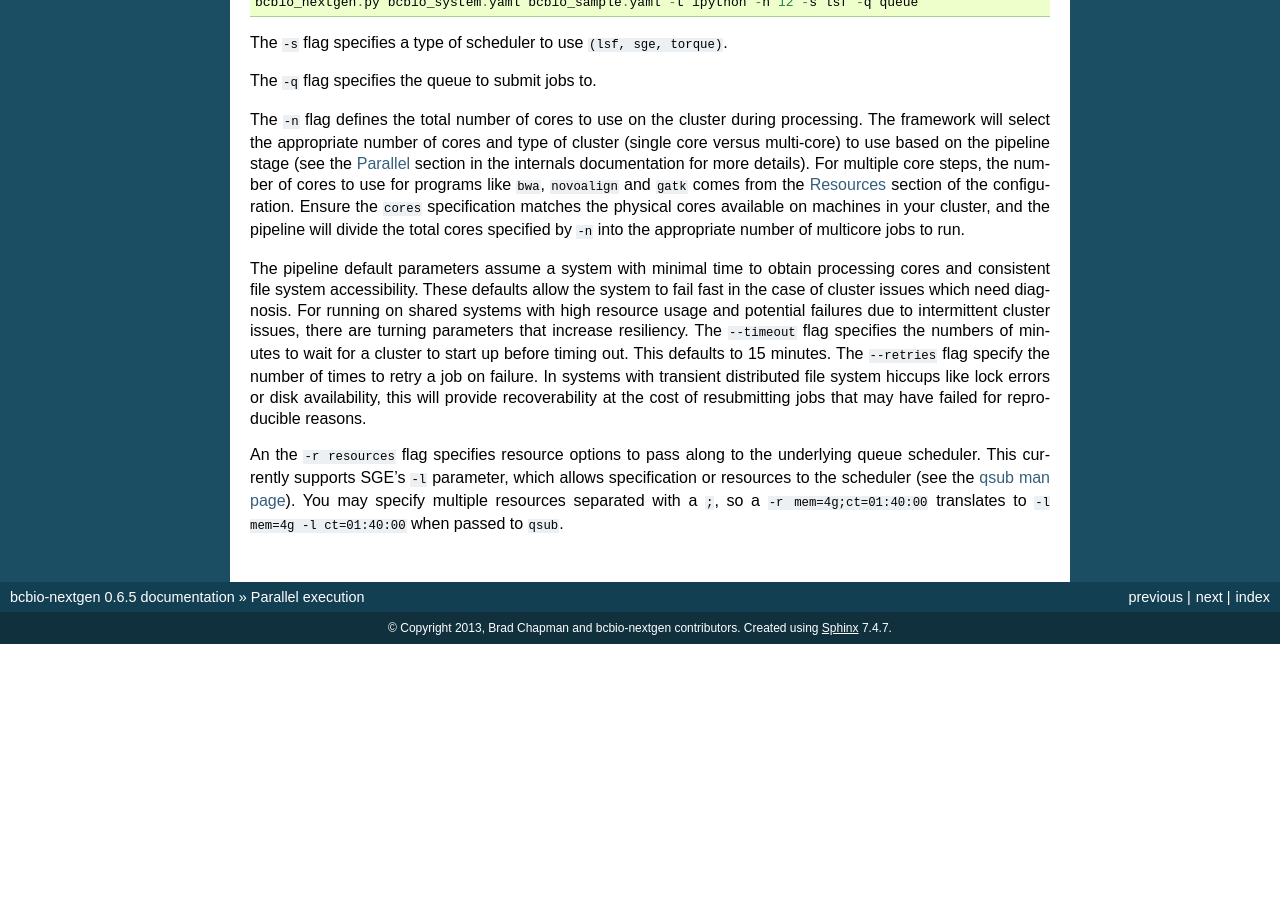
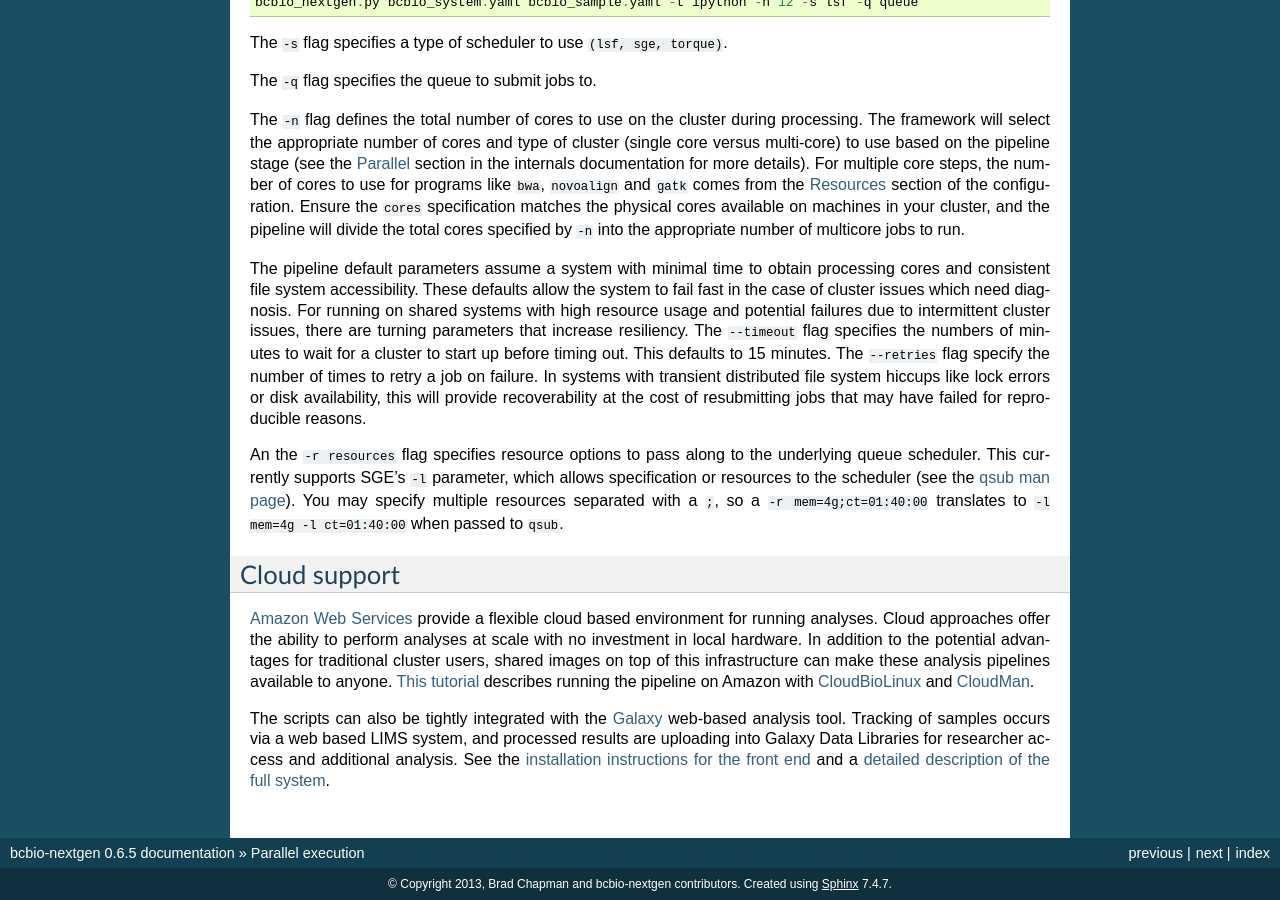
Before and after one commit to bcbio/bcbio-nextgen, a Sphinx documentation site: the page built from docs/contents/parallel.rst, in a window 1280 px wide and 900 px high, scrolled down 615 px. Built offline with Sphinx 7.4.7, drawn with Linux system fonts in a browser that asks for light colours; before the commit the page ends 1259 px from its top, so only the background shows below that; some of the changed text lies outside the part shown.

```diff
--- a/docs/contents/code.rst
+++ b/docs/contents/code.rst
@@ -1,7 +1,8 @@
 Code
 ----
 This section provides useful concepts for getting started digging into
-the code and contributing new functionality.
+the code and contributing new functionality. We welcome contributors
+and hope these notes help make it easier to get started.
 
 Development goals
 =================
--- a/docs/contents/parallel.rst
+++ b/docs/contents/parallel.rst
@@ -80,3 +80,30 @@
 .. _Gluster: http://www.gluster.org/
 .. _Lustre: http://wiki.lustre.org/index.php/Main_Page
 .. _NFS: https://en.wikipedia.org/wiki/Network_File_System_%28protocol%29
+
+Cloud support
+~~~~~~~~~~~~~
+
+`Amazon Web Services`_ provide a flexible cloud based environment for
+running analyses. Cloud approaches offer the ability to perform
+analyses at scale with no investment in local hardware. In addition to
+the potential advantages for traditional cluster users, shared images
+on top of this infrastructure can make these analysis pipelines
+available to anyone. `This tutorial`_ describes running the pipeline
+on Amazon with `CloudBioLinux`_ and `CloudMan`_.
+
+The scripts can also be tightly integrated with the `Galaxy`_ web-based
+analysis tool. Tracking of samples occurs via a web based LIMS system,
+and processed results are uploading into Galaxy Data Libraries for
+researcher access and additional analysis. See the `installation
+instructions for the front end`_ and a `detailed description of the full
+system`_.
+
+.. _Amazon Web Services: https://aws.amazon.com/
+.. _This tutorial: http://bcbio.wordpress.com/2011/08/19/distributed-exome-analysis-pipeline-with-cloudbiolinux-and-cloudman/
+.. _CloudBioLinux: http://cloudbiolinux.org
+.. _CloudMan: http://wiki.g2.bx.psu.edu/Admin/Cloud
+
+.. _Galaxy: http://galaxy.psu.edu/
+.. _installation instructions for the front end: https://bitbucket.org/galaxy/galaxy-central/wiki/LIMS/nglims
+.. _detailed description of the full system: http://bcbio.wordpress.com/2011/01/11/next-generation-sequencing-information-management-and-analysis-system-for-galaxy/
--- a/docs/contents/testing.rst
+++ b/docs/contents/testing.rst
@@ -85,6 +85,11 @@
 The ``grading-summary.csv`` contains detailed comparisons of the results
 to the NIST reference materials.
 
+Note that this example requires a full licensed version of novoalign,
+since it uses gzipped inputs and multicore processing. You can still
+run the example with only bwa alignments by removing lanes 1 and 3
+from the ``NA12878-exome-methodcmp.yaml`` sample configuration file.
+
 Whole genome
 ~~~~~~~~~~~~
 An input configuration for running whole gnome variant calling with
--- a/docs/index.rst
+++ b/docs/index.rst
@@ -20,12 +20,14 @@
 .. toctree::
    :maxdepth: 2
 
+   contents/introduction
    contents/installation
    contents/testing
    contents/configuration
    contents/parallel
+   contents/pipelines
+   contents/code
    contents/internals
-   contents/code
    contents/deprecated
 
 
```
Also changed, not shown: README.rst (+30 -87 lines), docs/contents/introduction.rst (added, +52 -0 lines), docs/contents/pipelines.rst (added, +51 -0 lines).
